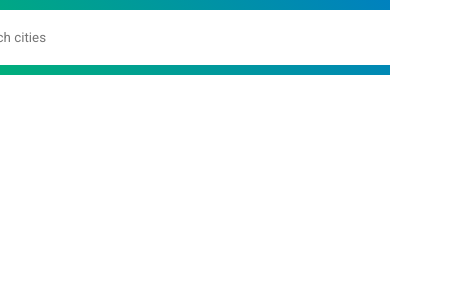
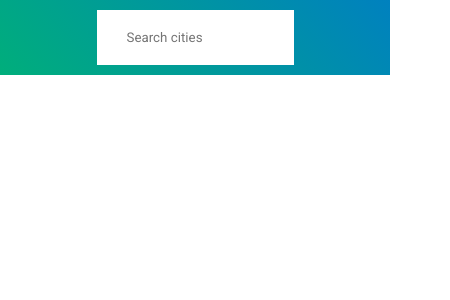
Before and after one commit to milanzivanov/gtw2, an Angular app: page / in a window 390 px wide. Shown: the top 300 px of the page, 450 px wide, since content can reach past the window. Built offline with nearby package versions, Linux system fonts and the light colour scheme.

Commit message:
responsive

```diff
--- a/src/app/app.component.ts
+++ b/src/app/app.component.ts
@@ -20,7 +20,6 @@ export class AppComponent {
     const i = this.itemsApp.indexOf(value);
     this.itemsApp.splice(i, 1);
     console.log('test remove app component');
-
   }
 
 }
--- a/src/app/header/header.component.scss
+++ b/src/app/header/header.component.scss
@@ -1,3 +1,5 @@
+@import '~scss/mixins';
+
 .search-box {
   width: 100%;
   float: left;
@@ -8,6 +10,12 @@
 .wrapper {
   max-width: 1200px;
   margin: 0 auto;
+  @include breakpoint('tablet') {
+    width: 100%;
+  }
+  @include breakpoint('mobile') {
+    width: 100%;
+  }
 }
 
 .search-box-wrapper {
--- a/src/app/search-box/search-box.component.scss
+++ b/src/app/search-box/search-box.component.scss
@@ -1,7 +1,17 @@
+@import '~scss/mixins';
+
 .search-box-wrapper_button {
   display: flex;
   background-color: #fff;
   padding: 5px;
+  @include breakpoint('tablet') {
+    flex-direction: column;
+    width: 100%;
+  }
+  @include breakpoint('mobile') {
+    flex-direction: column;
+    width: 100%;
+  }
 }
 
 .search-box__botton {
@@ -10,6 +20,16 @@
   cursor: pointer;
   padding: 0 10px;
   margin-right: 5px;
+  @include breakpoint('tablet') {
+    padding: 10px 10px;
+    margin: 0;
+    margin-bottom: 5px;
+  }
+  @include breakpoint('mobile') {
+    margin: 0;
+    padding: 15px 10px;
+    margin-bottom: 5px;
+  }
 }
 
 .search-box__botton--tab {
@@ -35,7 +55,13 @@
   color: rgba(0, 0, 0, 0.5);
   outline: none;
   border: none;
-  min-width: 500px;
+  max-width: 900px;
+  @include breakpoint('tablet') {
+    width: 100%;
+  }
+  @include breakpoint('mobile') {
+    width: 100%;
+  }
 }
 
 .search-box__imput {
--- a/src/app/weather-box/wather-box-item/weather-box-item.scss
+++ b/src/app/weather-box/wather-box-item/weather-box-item.scss
@@ -1,3 +1,5 @@
+@import '~scss/mixins';
+
 .wrapper-container {
   display: flex;
   width: 100%;
@@ -24,10 +26,17 @@
   flex-wrap: wrap;
   align-items: center;
   justify-content: start;
+  @include breakpoint('mobile') {
+    flex-direction: column;
+    width: 100%;
+  }
 }
 
 .box {
   flex: 1;
+  @include breakpoint('mobile') {
+    padding: 5px 0;
+  }
   h3, h5 {
     color: #333;
   }
@@ -36,7 +45,3 @@
     display: flex;
   }
 }
-
-.content-box > .box:nth-child(2) {
-  padding-left: 20px;
-}
--- /dev/null
+++ b/src/scss/_mixins.scss
@@ -0,0 +1,20 @@
+/* ----------------- Media queris
+----------------------------------------------------------------------- */
+
+@mixin breakpoint ($point) {
+  @if $point == 'mobile' {
+      @media only screen and (min-width: 120px) and (max-width : 767px) { @content; }
+  }
+
+  @else if $point == 'tablet' {
+      @media only screen and (min-width: 768px) and (max-width : 1023px) { @content; }
+  }
+
+  @else if $point == 'desktop' {
+      @media only screen and (min-width: 1024px) { @content; }
+  }
+
+  @else {
+      @media only screen and (min-width: $point) { @content; }
+  }
+}
--- a/src/styles.scss
+++ b/src/scss/styles.scss
@@ -1,3 +1,5 @@
+@import './mixins';
+
 *,
 html,
 body {
```
Also changed, not shown: .angular-cli.json.
